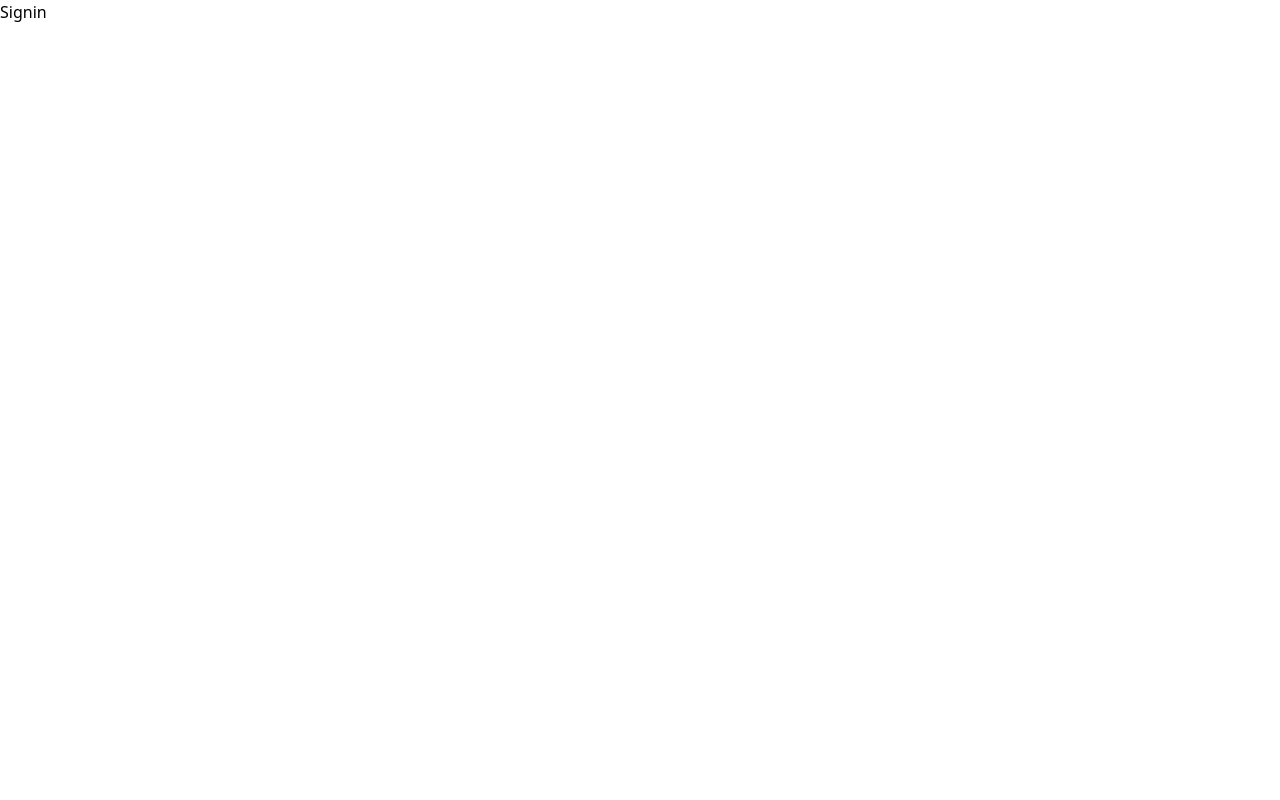
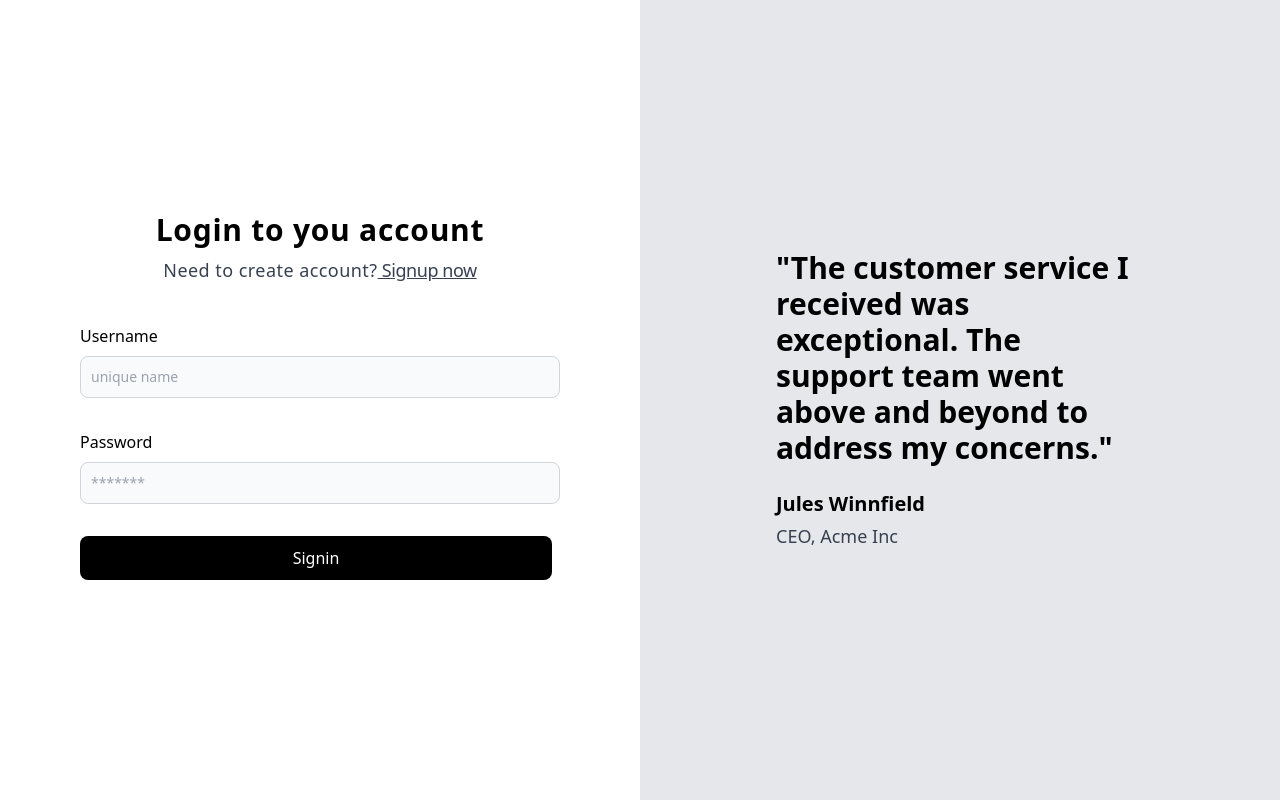
Before and after one commit to MdAbbas110/medium_blog_app_fullStack, a React (Vite) app in the folder Frontend-React/: page /signin in a window 1280 px wide. Built offline with nearby package versions, Linux system fonts and the light colour scheme.

Commit message:
connect the backend t0 frontend

```diff
--- a/Frontend-React/package.json
+++ b/Frontend-React/package.json
@@ -11,8 +11,10 @@
   },
   "dependencies": {
     "abbas110-zod-validations": "^1.0.0",
+    "axios": "^1.6.8",
     "react": "^18.2.0",
     "react-dom": "^18.2.0",
+    "react-hot-toast": "^2.4.1",
     "react-router-dom": "^6.22.3"
   },
   "devDependencies": {
--- a/Frontend-React/src/App.tsx
+++ b/Frontend-React/src/App.tsx
@@ -1,7 +1,8 @@
 import { BrowserRouter, Route, Routes } from 'react-router-dom';
-import Blogs from './pages/Blogs';
 import Signup from './pages/Signup';
 import Signin from './pages/Signin';
+import AllBlogs from './pages/AllBlogs';
+import Blog from './pages/Blog';
 
 const App = () => {
   return (
@@ -9,7 +10,8 @@ const App = () => {
       <Routes>
         <Route path="/signup" element={<Signup />} />
         <Route path="/signin" element={<Signin />} />
-        <Route path="/blog/:id" element={<Blogs />} />
+        <Route path="/blogs" element={<AllBlogs />} />
+        <Route path="/blog/:id" element={<Blog />} />
       </Routes>
     </BrowserRouter>
   );
--- a/Frontend-React/src/components/Auth.tsx
+++ b/Frontend-React/src/components/Auth.tsx
@@ -1,38 +1,100 @@
-import { Link } from 'react-router-dom';
+import { Link, useNavigate } from 'react-router-dom';
 import { ChangeEvent, useState } from 'react';
 import { Signup } from 'abbas110-zod-validations';
+import axios from 'axios';
+import { BACKEND_URL } from '../config';
+import toast, { Toaster } from 'react-hot-toast';
 
 const Auth = ({ type }: { type: 'signup' | 'signin' }) => {
+  const navigate = useNavigate();
   const [postInputs, setPostInputs] = useState<Signup>({
     name: '',
     username: '',
     password: '',
   });
 
+  async function sendRequest() {
+    try {
+      const response = await axios.post(
+        `${BACKEND_URL}api/v1/user${type === 'signup' ? '/signup' : '/signin'}`,
+        postInputs
+      );
+      console.log(response);
+      toast.success('Successfully toasted!');
+
+      const jwt = response.data;
+      localStorage.setItem('token', jwt);
+      navigate('/blogs');
+    } catch (error) {
+      console.log(error);
+    }
+  }
+
   return (
-    <div className="h-screen flex justify-center items-center w-full">
-      {JSON.stringify(postInputs)}
-      <div>
+    <div className="h-screen flex flex-col justify-center  w-full">
+      <div className="flex flex-col items-center">
         <h1 className="text-3xl font-bold  tracking-wide">
-          Create a fresh account{' '}
+          {type === 'signup'
+            ? 'Create a fresh account'
+            : 'Login to you account'}
         </h1>
         <p className="text-center text-gray-700 tracking-wide text-lg font-normal pt-2">
-          Already have an account?{' '}
-          <Link to={'/signin'} className="font-medium cursor-pointer underline">
-            Login
+          {type === 'signup'
+            ? 'Already have an account?'
+            : 'Need to create account?'}
+          <Link
+            to={type === 'signup' ? '/signin' : '/signup'}
+            className="font-medium tracking-tight cursor-pointer underline"
+          >
+            {type === 'signup' ? ' Login now' : ' Signup now'}
           </Link>
         </p>
       </div>
+      <div className="w-full">
+        <div className="max-w-lg flex flex-col gap-8 px-4 pt-10 mx-auto">
+          <div className={`${type === 'signin' ? 'hidden' : 'block'}`}>
             <InputFields
               label="Name"
               placeholder="First name"
               onChange={(e) =>
                 setPostInputs({
                   ...postInputs,
-            name: e.target.name,
+                  name: e.target.value,
                 })
               }
             />
+          </div>
+          <InputFields
+            label="Username"
+            placeholder="unique name"
+            onChange={(e) =>
+              setPostInputs({
+                ...postInputs,
+                username: e.target.value,
+              })
+            }
+          />
+          <InputFields
+            label="Password"
+            type={'password '}
+            placeholder="*******"
+            onChange={(e) =>
+              setPostInputs({
+                ...postInputs,
+                password: e.target.value,
+              })
+            }
+          />
+          <button
+            onClick={sendRequest}
+            type="button"
+            className="text-white bg-black hover:bg-gray-700 focus:outline-none focus:ring-4 focus:ring-gray-300 rounded-lg text-md font-medium transition-all px-5 py-2.5 me-2 mb-2  "
+          >
+            {type === 'signup' ? 'Signup' : 'Signin'}
+          </button>
+          <Toaster position="top-center" reverseOrder={false} />
+        </div>
+      </div>
     </div>
   );
 };
@@ -41,21 +103,23 @@ const InputFields = ({
   label,
   placeholder,
   onChange,
+  type,
 }: {
   label: string;
   placeholder: string;
   onChange: (e: ChangeEvent<HTMLInputElement>) => void;
+  type?: string;
 }) => {
   return (
     <div>
-      <label className="block mb-2 text-sm font-medium text-gray-900 dark:text-white">
+      <label className="block mb-2 text-md font-medium text-black">
         {label}
       </label>
       <input
         onChange={onChange}
-        type="text"
+        type={type || 'text'}
         id="first_name"
-        className="bg-gray-50 border border-gray-300 text-gray-900 text-sm rounded-lg focus:ring-blue-500 focus:border-blue-500 block w-full p-2.5 dark:bg-gray-700 dark:border-gray-600 dark:placeholder-gray-400 dark:text-white dark:focus:ring-blue-500 dark:focus:border-blue-500"
+        className="bg-gray-50 border border-gray-300 text-gray-900 text-sm rounded-lg focus:ring-blue-500 focus:border-blue-500 block w-full p-2.5 "
         placeholder={placeholder}
         required
       />
--- /dev/null
+++ b/Frontend-React/src/components/BlogCards.tsx
@@ -0,0 +1,49 @@
+interface BlogCardsProp {
+  authorName: string;
+  title: string;
+  content: string;
+  publishDate: string;
+}
+
+const BlogCards = ({
+  authorName,
+  title,
+  content,
+  publishDate,
+}: BlogCardsProp) => {
+  return (
+    <div className="w-full my-10 p-20 border-gray-600">
+      <div className="border-b border-gray-300 py-5">
+        <div className="flex gap-4 items-center">
+          <Avatar name={authorName} />
+          <div className="flex items-center gap-2">
+            <h2>{authorName}</h2>
+            <div className="size-1 rounded-full bg-gray-500 "></div>
+          </div>
+          <h2>{publishDate}</h2>
+        </div>
+        <div className="max-w-xl ">
+          <h1 className="text-xl font-semibold">{title}</h1>
+          <p className=" text-slate-500 font-normal">
+            {content.slice(0, 100) + '...'}
+          </p>
+        </div>
+        <div>
+          <h3 className="text-sm font-thin text-slate-500">{`${Math.ceil(
+            content.length / 100
+          )} minutes(s) read`}</h3>
+        </div>
+      </div>
+    </div>
+  );
+};
+
+const Avatar = ({ name }: { name: string }) => {
+  return (
+    <div className="size-10 grid place-items-center bg-gray-200 rounded-full">
+      <span className="font-medium text-sm uppercase text-gray-600">{`${name[0]}${name[1]}`}</span>
+    </div>
+  );
+};
+
+export default BlogCards;
--- /dev/null
+++ b/Frontend-React/src/config.ts
@@ -0,0 +1 @@
+export const BACKEND_URL = 'https://backend.meerabbas110.workers.dev/';
--- /dev/null
+++ b/Frontend-React/src/pages/AllBlogs.tsx
@@ -0,0 +1,16 @@
+import BlogCards from '../components/BlogCards';
+
+const AllBlogs = () => {
+  return (
+    <div>
+      <BlogCards
+        content="ladfaldslfv adsfklnlk  ladfaldslfv adsfklnlk ladfaldslfv adsfklnlk ladfaldslfv adsfklnlk ladfaldslfv adsfklnlk ladfaldslfv adsfklnlk ladfaldslfv adsfklnlk ladfaldslfv adsfklnlk ladfaldslfv adsfklnlk opjanlkdfggnklasdviparlnk opankdfsghpasdnklvn avb awrgasdkvapofs wre cv"
+        title="akldsnklfahi pojfdskjpadfopj vnlkadhpifkn"
+        authorName="abbas"
+        publishDate={'12/12/2020'}
+      />
+    </div>
+  );
+};
+
+export default AllBlogs;
--- /dev/null
+++ b/Frontend-React/src/pages/Blog.tsx
@@ -0,0 +1,9 @@
+const Blog = () => {
+  return (
+    <div>
+      <div>Blog 1</div>
+    </div>
+  );
+};
+
+export default Blog;
--- a/Frontend-React/src/pages/Blogs.tsx
+++ /dev/null
@@ -1,9 +0,0 @@
-const Blogs = () => {
-  return (
-    <div>
-      <div>Blog</div>
-    </div>
-  );
-};
-
-export default Blogs;
--- a/Frontend-React/src/pages/Signin.tsx
+++ b/Frontend-React/src/pages/Signin.tsx
@@ -1,7 +1,15 @@
+import Auth from '../components/Auth';
+import SignupQuote from '../components/SignupQuote';
+
 const Signin = () => {
   return (
     <div>
-      <div>Signin</div>
+      <div className="w-full md:grid flex flex-col md:grid-cols-2 ">
+        <div className="">
+          <Auth type="signin" />
+        </div>
+        <SignupQuote />
+      </div>
     </div>
   );
 };
--- a/Frontend-React/src/pages/Signup.tsx
+++ b/Frontend-React/src/pages/Signup.tsx
@@ -3,9 +3,9 @@ import SignupQuote from '../components/SignupQuote';
 
 const Signup = () => {
   return (
-    <div className="w-full grid grid-cols-2 ">
+    <div className="w-full md:grid flex flex-col md:grid-cols-2 ">
       <div className="">
-        <Auth />
+        <Auth type="signup" />
       </div>
       <SignupQuote />
     </div>
```
Also changed, not shown: 2 other files (tests, documents, lock files or other folders). Lines whose indentation alone changed are shown as unchanged.
